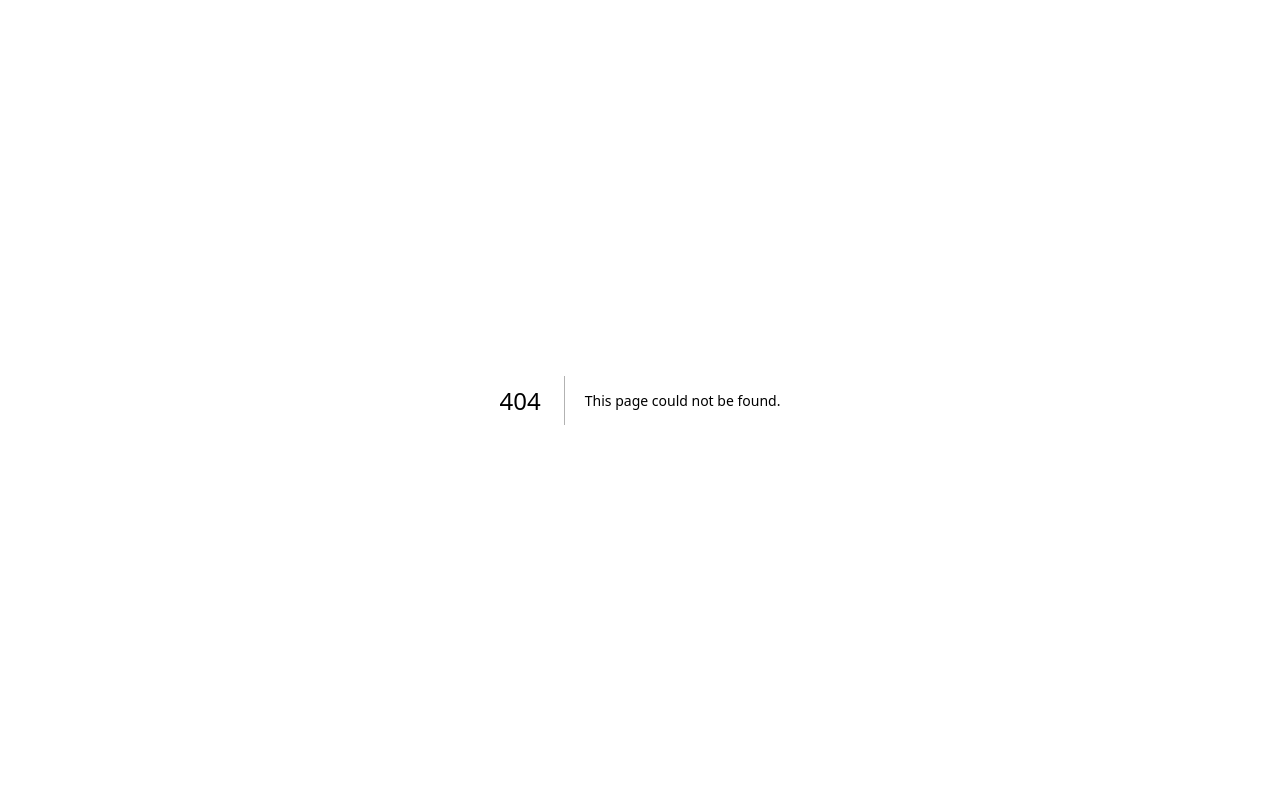
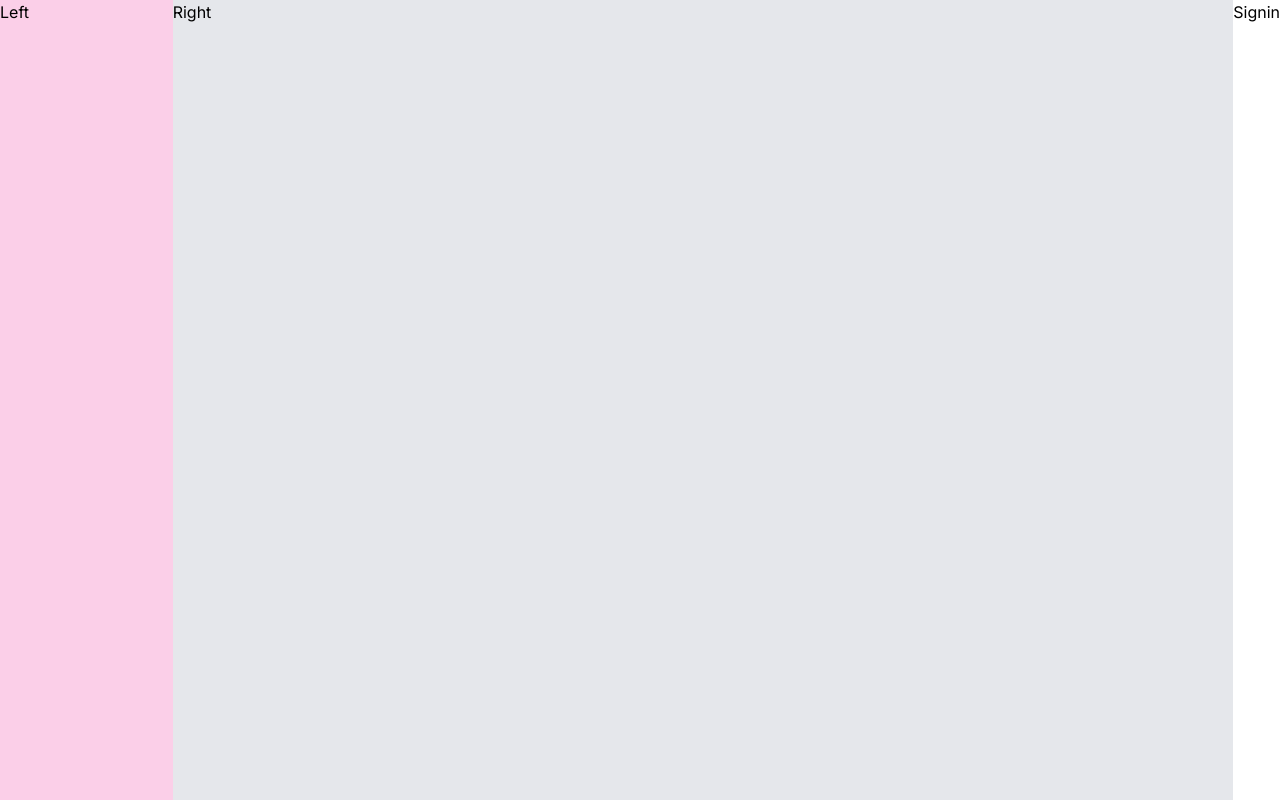
Before and after one commit to Fouad-berry/Responsive-ui-dashboard, a Next.js app: page /dashboard/sign-in in a window 1280 px wide. Before the commit this address had no page. Built offline with nearby package versions, Linux system fonts and the light colour scheme.

Commit message:
Add style to admin panel dahsboard

```diff
--- a/src/app/admin/page.tsx
+++ b/src/app/dashboard/admin/page.tsx
@@ -2,7 +2,7 @@ import React from 'react';
 
 const AdminPage = () => {
     return (
-        <div className=''>Panneau d'administration</div>
+        <div className=''></div>
     );
 };
 
--- /dev/null
+++ b/src/app/dashboard/layout.tsx
@@ -0,0 +1,13 @@
+export default function DashboardLayout({
+    children,
+  }: Readonly<{
+    children: React.ReactNode;
+  }>) {
+    return (
+        <div className="h-screen flex">
+            <div className="w-[14%] md:w[8%] lg:w-[16%] xl:w-[14%] bg-pink-200">Left</div>
+            <div className="w-[86%] md:[92%] lg:w-[84%] xl:w-[86%] bg-gray-200">Right</div>
+            {children}
+        </div>
+    );
+  }
--- /dev/null
+++ b/src/app/dashboard/parent/page.tsx
@@ -0,0 +1,11 @@
+import React from 'react';
+
+const ParentPage = () => {
+    return (
+        <div>
+
+        </div>
+    );
+};
+
+export default ParentPage;
--- /dev/null
+++ b/src/app/dashboard/sign-in/page.tsx
@@ -0,0 +1,11 @@
+import React from 'react';
+
+const SigninPage = () => {
+    return (
+        <div>
+            Signin
+        </div>
+    );
+};
+
+export default SigninPage;
--- a/src/app/layout.tsx
+++ b/src/app/layout.tsx
@@ -5,8 +5,8 @@ import "./globals.css";
 const inter = Inter({ subsets: ["latin"] });
 
 export const metadata: Metadata = {
-  title: "Lama Dev School Management Dashboard",
-  description: "Next.js School Management System",
+  title: "Responsive UI Dashboard",
+  description: "Next.js UI Dashboard",
 };
 
 export default function RootLayout({
```
Also changed, not shown: src/app/dashboard/student/page.tsx (renamed from src/app/student/page.tsx), src/app/dashboard/teacher/page.tsx (renamed from src/app/teacher/page.tsx).
